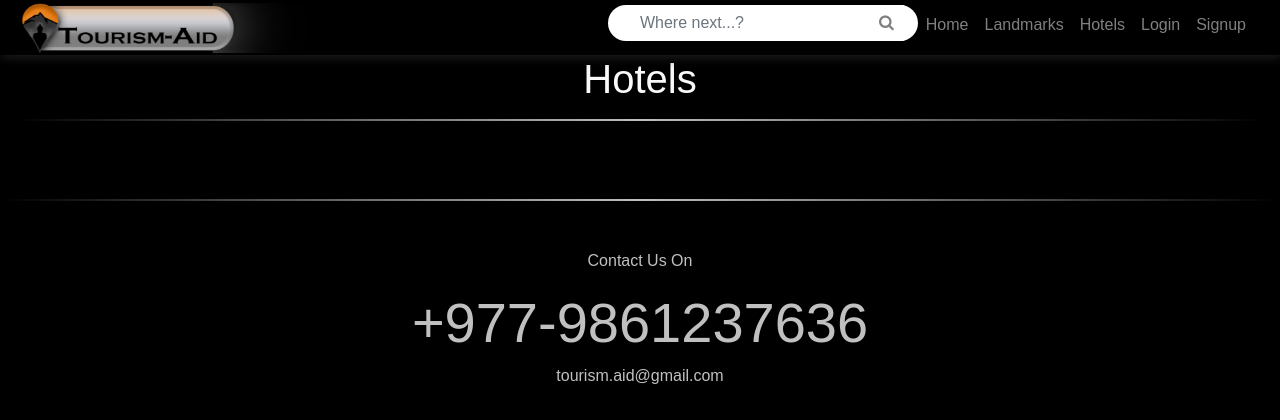
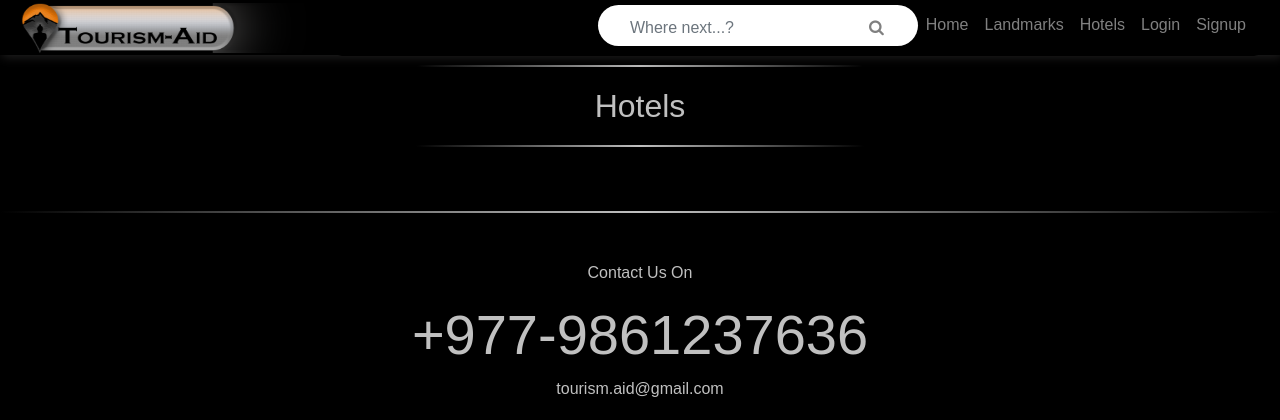
Before and after one commit to randazzle/NewMinorProjectDjango, a Django app: page /hotels/hotels_list/ in a window 1280 px wide. Shown: the top 420 px of the page. Run offline with Django 3.2, Linux system fonts and the light colour scheme; data that the repository does not hold is empty; some libraries are stand-ins or nearby versions.

Commit message:
search and hotels page design fix

```diff
--- a/articles/templates/articles/all_articles.html
+++ b/articles/templates/articles/all_articles.html
@@ -23,7 +23,7 @@
             <p style="color: silver;">
             {{ article.snippet }}
             </p>
-            <button  class="btn bg-dark text-white"><a  class="text-light" href="{% url 'articles:detail' slug=article.slug %}">Read More</a></button>
+            <a  style="color:silver; border:2px double silver; padding: 10px; border-radius: 10px;text-decoration: none;" onmouseover="this.style.color='black'; style.background ='silver' " onmouseout="style.background ='black'; this.style.border= '2px double silver';this.style.color='silver' " href="{% url 'articles:detail' slug=article.slug %}">Read More</a>
 
 
         </div>
--- a/hotels/templates/hotels/hotel_detail.html
+++ b/hotels/templates/hotels/hotel_detail.html
@@ -26,7 +26,7 @@
 
 </div>
 {% comment %} MAP {% endcomment %}
-<div id='map' style='width: 1000px; height:800px;'></div>
+<div id='map' style='width: 1000px; height:500px; margin: auto;'></div>
   <script>
   mapboxgl.accessToken = 'pk.eyJ1IjoicmFuZGF6emxlIiwiYSI6ImNrbG5uM2t2aDAwY2IybnA2bGN1YWF0N3QifQ.r1nyniJdTbVwWclWGc3tWw';
   var map = new mapboxgl.Map({
--- a/hotels/templates/hotels/hotels_list.html
+++ b/hotels/templates/hotels/hotels_list.html
@@ -9,18 +9,20 @@
     margin: ;
   }
 </style>
-
+<div style="margin-top: 65px; text-align: center;">
+  <div  style="width: 35%; background-image: linear-gradient(to right,rgb(0, 0, 0,0) ,silver, rgb(0, 0, 0,0) ); height: 2px;; margin:auto;">
+  <hr style="opacity: 0;">
+</div>
+  <h2 style="margin:20px;color: silver;">Hotels</h2>
+  <div  style=" background-image: linear-gradient(to right,rgb(0, 0, 0,0) ,silver, rgb(0, 0, 0,0) ); height: 2px; margin:auto;width: 35%;">
+  <hr style="opacity: 0;">
+</div>
+</div>
 <!-- Cards -->
 
   <section class="mb-4 ml-3 mr-3" style="display: inline; justify-content: center;">
     <div class="container-fluid">
-      <div  style="background-image: linear-gradient(to right, rgb(0, 0, 0,0),silver, rgb(0, 0, 0,0)); height: 2px;margin: 10px;margin-bottom: 25px; ">
-        <hr style="opacity: 0;">
-      </div>
-      <h1 class="text-center text-light text-capitalizeb pt-5"style="margin-top:-60px;" >Hotels</h1>
-      <div  style="background-image: linear-gradient(to right, rgb(0, 0, 0,0),silver, rgb(0, 0, 0,0)); height: 2px;margin-top: 10px;margin-bottom: 38px;">
-        <hr style="opacity: 0;">
-      </div>
+
       <div class="row   " style="margin: 0 auto;">
 
         <!-- {% for cardd in cards %}
@@ -52,7 +54,8 @@
               <p style="color: silver;">
                 {{ hotel.snippet }}
               </p>
-              <button  class="btn bg-dark text-white"><a  class="text-light" href="{% url 'hotels:hotel_detail' slug=hotel.slug %}">Read More</a></button>
+              <a  style="color:silver; border:2px double silver; padding: 10px; border-radius: 10px;text-decoration: none;" onmouseover="this.style.color='black'; style.background ='silver' " onmouseout="style.background ='black'; this.style.border= '2px double silver';this.style.color='silver' " href="{% url 'hotels:hotel_detail' slug=hotel.slug %}">Read More</a>
+
 
             </div>
             <div  style="background-image: linear-gradient(to right, rgb(0, 0, 0,0),silver, rgb(0, 0, 0,0)); height: 1px;margin-top: 10px;margin-bottom: 38px;">
--- a/templates/Navbar.html
+++ b/templates/Navbar.html
@@ -4,7 +4,7 @@
 <html>
 <head>
 	<title>Tourism Aid</title>
-    <link rel="stylesheet" href="{% static 'Navbar.css' %}">
+
 		<meta charset="utf-8">
 		<meta name="viewport" content="width=device-width, initial-scale=1">
 		<link rel="stylesheet" href="{% static 'bootstrap.min.css' %}">
@@ -38,14 +38,14 @@
                 <span class="navbar-toggler-icon btn-dark"></span>
             </button>
 
-            <div style="z-index: 0; background-color: black; margin-top: -15px;padding: 10px;padding-bottom: -10px; border-bottom-left-radius: 10px;border-bottom-right-radius: 10px;" class="collapse navbar-collapse" id="navbarSupportedContent">
+            <div style="z-index: 0; background-color: black; margin-top: -15px;padding: 10px;padding-bottom: -30px; border-bottom-left-radius: 10px;border-bottom-right-radius: 10px;" class="collapse navbar-collapse" id="navbarSupportedContent">
                 <ul style="padding-top: 10px;" class="navbar-nav ml-auto">
 
                     <center>
-                <form class="form-inline mx-auto my-2 my-lg-0" style="margin-top: 25px; background-color: white; border-radius: 50px; padding-left: 20px;padding-right: 12px;" method="get" action="{% url 'search' %}">
+                <form class="form-inline mx-auto my-2 my-lg-0" style="margin-top:10px;vertical-align: auto;padding-top: 5px;padding-right: 5px; background-color: white; border-radius: 50px; padding-left: 20px;padding-right: 12px;" method="get" action="{% url 'search' %}">
 
                         <input  name = "search" class="form-control mr-sm-2" type="search" placeholder="Where next...?" aria-label="Search" style="border: none;" >
-                        <button class="btn btn-outline-secondary  my-2 my-sm-0" type="submit" style="border: none; background-color: white; color: gray; "> <i class="fa fa-search"></i></button>
+                        <button class="btn btn-outline-secondary  my-2 my-sm-0" type="submit" style="border: none; background-color: white; color: gray; margin-right: 10px; "> <i class="fa fa-search"></i></button>
                 </form>
                 </center>
 
```
Also changed, not shown: articles/templates/articles/article_list.html (+8 -24 lines), articles/templates/articles/search.html (+24 -15 lines).
